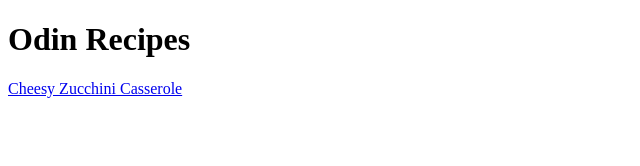
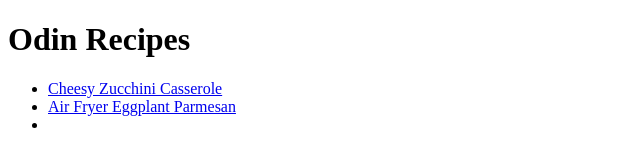
Before and after one commit to afterforever17/odin-recipes, a plain HTML site: page index.html in a window 1280 px wide. Shown: the whole page, without its empty margins (0-640 px from the left). Drawn offline with Linux system fonts and the light colour scheme.

Commit message:
Arrange the recipes in an unordered list

```diff
--- a/index.html
+++ b/index.html
@@ -9,8 +9,11 @@
 
 <body>
     <h1>Odin Recipes</h1>
-    <a href="recipes/zucchini.html">Cheesy Zucchini Casserole
-    </a>
+    <ul>
+        <li><a href="recipes/zucchini.html">Cheesy Zucchini Casserole</a></li>
+        <li><a href="recipes/eggplant-parmesan.html">Air Fryer Eggplant Parmesan</a></li>
+        <li></li>
+    </ul>
 </body>
 
 </html>
```
Also changed, not shown: recipes/eggplant-parmesan.html (added).
